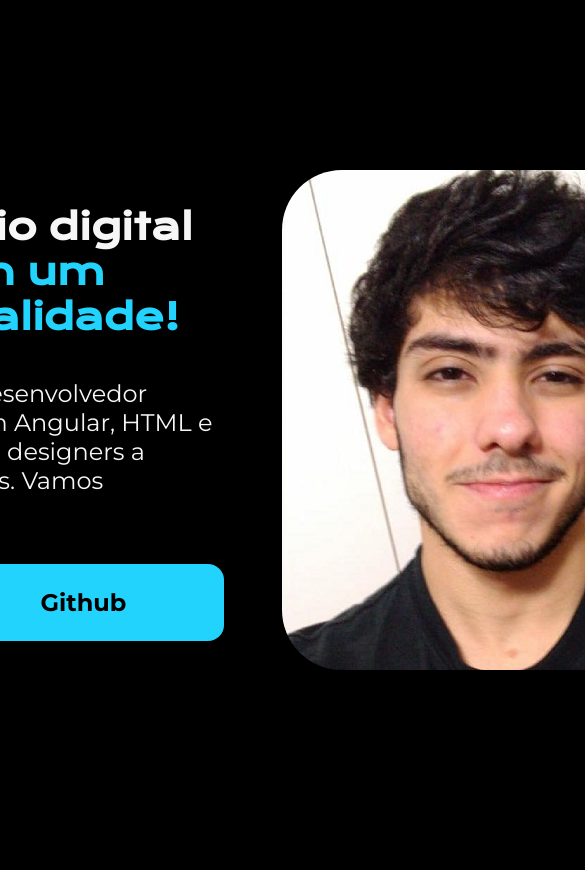
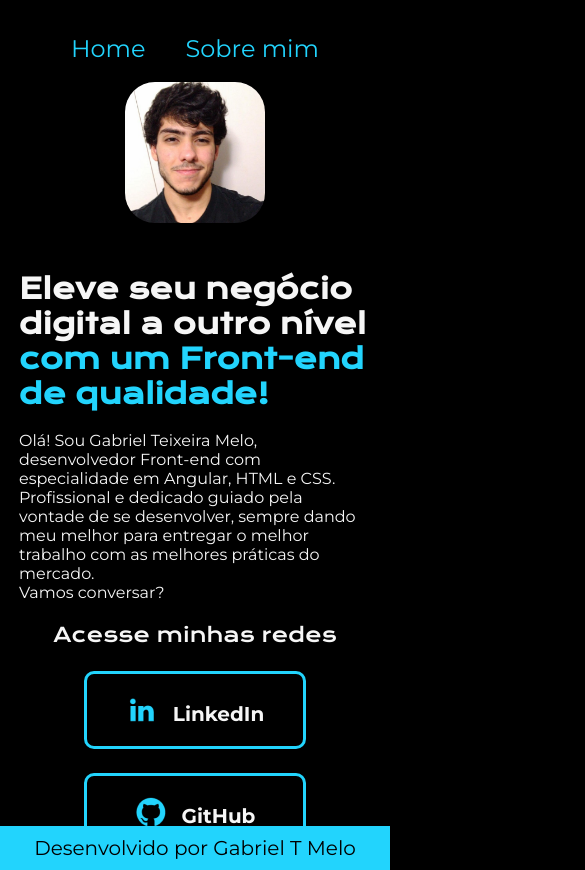
Before and after one commit to gabrieltm-dev/gabrieltm-dev, a plain HTML site: page index.html in a window 390 px wide. Shown: the top 870 px of the page, 585 px wide, since content can reach past the window. Before the commit the page ends 844 px from the top, so only its background shows below. Drawn offline with nearby package versions, Linux system fonts and the light colour scheme.

Commit message:
atualizando detalhes e responsividade

```diff
--- a/index.html
+++ b/index.html
@@ -1,16 +1,21 @@
 <!DOCTYPE html>
-<html lang="en">
+<html lang="pt-br">
 	<head>
 		<!-- Metadados -->
 		<meta charset="UTF-8" />
 		<meta name="viewport" content="width=device-width, initial-scale=1.0" />
 		<!-- Estilos -->
 		<link rel="stylesheet" href="style.css" />
-
+		<!-- Título -->
 		<title>Portfolio</title>
 	</head>
 	<body>
-    <header></header>
+		<header>
+			<nav class="indices">
+				<a href="index.html">Home</a>
+				<a href="sobreMim.html">Sobre mim</a>
+			</nav>
+		</header>
 		<main class="apresentacao">
 			<section class="conteudo">
 				<h1 class="titulo">
@@ -18,19 +23,40 @@
 					<strong class="strong-title">com um Front-end de qualidade!</strong>
 				</h1>
 				<p class="paragrafo">
-          Olá! Sou Gabriel Teixeira Melo, desenvolvedor Front-end com especialidade em
-          Angular, HTML e CSS. Ajudo pequenos negócios e designers a colocarem em
-          prática boas ideias. Vamos conversar?
+					Olá! Sou Gabriel Teixeira Melo, desenvolvedor Front-end com
+					especialidade em Angular, HTML e CSS. Profissional e dedicado guiado
+					pela vontade de se desenvolver, sempre dando meu melhor para entregar
+					o melhor trabalho com as melhores práticas do mercado.<br />
+					Vamos conversar?
 				</p>
-        <div class="grupo__links">
-            <a class="link" href="https://www.instagram.com/melogabrielteixeira">Instagram</a>
-            <a class="link" href="https://github.com/gabrieltm-dev">Github</a>
-        </div>
+				<section class="grupo__links">
+					<p class="text-links">
+						<strong class="bold-text">Acesse minhas redes</strong>
+					</p>
+					<a
+						class="link"
+						target="blank"
+						href="https://www.linkedin.com/in/gabrieltmdev/"
+					>
+						<img src="./images/Logo linkedin.png" />
+						LinkedIn
+					</a>
+					<a
+						class="link"
+						target="blank"
+						href="https://www.github.com/gabrieltm-dev/"
+					>
+						<img src="./images/Logo Github.png" />
+						GitHub
+					</a>
+				</section>
 			</section>
 			<section class="imagem">
-        <img src="foto_pessoal.jpg" alt="minha foto de perfil" />
+				<img src="images/foto_pessoal.jpg" alt="minha foto de perfil" />
 			</section>
 		</main>
-    <footer></footer>
+		<footer>
+			<p class="rodape">Desenvolvido por Gabriel T Melo</p>
+		</footer>
 	</body>
 </html>
--- a/style.css
+++ b/style.css
@@ -1,67 +1,155 @@
-@import url('https://fonts.googleapis.com/css2?family=Krona+One&family=Montserrat:ital,wght@0,100..900;1,100..900&display=swap');
+/* Atributos globais */
 
-*{
-    margin: 0;
-    padding: 0;
+@import url("https://fonts.googleapis.com/css2?family=Krona+One&family=Montserrat:ital,wght@0,100..900;1,100..900&display=swap");
+
+:root {
+	--fonte-secundaria: "Montserrat", sans-serif;
+	--fonte-principal: "Krona One", sans-serif;
+	--cor-terciaria: #22d4fd;
+	--cor-secundaria: #f6f6f6;
+	--cor-primaria: #000000;
+	--cor-hover: #272727;
 }
 
-body{
-    min-height: 100vh;
-    background-color: black;
-    box-sizing: border-box;
-    color: #F6F6F6;
-    display: flex;
-    align-items: center;
-    justify-content: center;
+* {
+	margin: 0;
+	padding: 0;
 }
 
-.apresentacao{
-    display: flex;
-    align-items: center;
-    justify-content: space-between;
-    gap: 58px;
+body {
+    min-height: 100vh;
+	background-color: var(--cor-primaria);
+	color: var(--cor-secundaria);
+    position: relative;
 }
 
-.conteudo{
-    width: 615px;
-    display: flex;
-    flex-direction: column;
-    gap: 40px;
+/* Menu superior */
+
+.indices {
+	display: flex;
+	gap: 2.5em;
+    padding: 3% 0 0 19%;
 }
 
-.titulo{
-    font-size: 36px;
-    font-family: 'Krona One', sans-serif;
+.indices a {
+	font-size: 1.5rem;
+	text-decoration: none;
+	font-family: var(--fonte-secundaria);
+	font-weight: 400;
+	color: #22d4fd;
 }
 
-.paragrafo{
-    font-size: 24px;
-    font-family: 'Montserrat', sans-serif;
+/* Conteudo Principal */
+
+.apresentacao {
+	display: flex;
+    padding: 2% 14% 5% 19%;
+	align-items: center;
+	gap: 3em;
 }
 
-.grupo__links{
-    display: flex;
-    align-items: center;
-    justify-content: space-between;
+.conteudo {
+	display: flex;
+	flex-direction: column;
+	gap: 20px;
 }
 
-.link{
-    background-color: #22D4FD;
-    width: 280px;
-    text-align: center;
-    border-radius: 16px;
-    font-size: 24px;
-    padding: 1.5rem 0;
-    text-decoration: none;
-    color: black;
-    font-family: 'Montserrat', sans-serif;
-    font-weight: bold;
+.titulo {
+	font-size: 1.75rem;
+	font-family: var(--fonte-principal);
 }
 
-.strong-title{
-    color: #22D4FD;
+.strong-title {
+	color: var(--cor-terciaria);
 }
 
-.imagem img{
-    border-radius: 60px;
+.paragrafo {
+	font-size: 1rem;
+	font-family: var(--fonte-secundaria);
 }
+
+.grupo__links {
+	display: flex;
+	flex-direction: column;
+	align-items: center;
+	gap: 1.5em;
+}
+
+.text-links {
+	width: 22em;
+	text-align: center;
+}
+
+.bold-text {
+	font-size: 1.25rem;
+	font-family: var(--fonte-principal);
+	font-weight: 400;
+}
+
+.link {
+	font-size: 1.25rem;
+	text-decoration: none;
+	font-family: var(--fonte-secundaria);
+	font-weight: bold;
+	color: var(--cor-secundaria);
+	display: flex;
+	align-items: end;
+	justify-content: center;
+	gap: 0.75em;
+	width: 50%;
+	border: 0.175em solid var(--cor-terciaria);
+	border-radius: 0.5em;
+	padding: 1em 1em;
+}
+
+.link:hover {
+	background-color: var(--cor-hover);
+	color: var(--cor-terciaria);
+}
+
+.imagem {
+	user-select: none;
+    display: flex;
+    width: 80%;
+}
+
+.imagem img {
+	border-radius: 30px;
+}
+
+/* Rodapé */
+
+.rodape {
+	background-color: var(--cor-terciaria);
+	color: var(--cor-primaria);
+	font-size: 1.25rem;
+    font-weight: 400;
+	font-family: var(--fonte-secundaria);
+	text-align: center;
+    position: absolute;
+    width: 100%;
+    bottom: 0;
+    left: 0;
+    padding: 10px 0;
+}
+
+@media(max-width: 1200px){
+    .apresentacao{
+        flex-direction: column-reverse;
+        padding: 5%;
+    }
+
+    .imagem img{
+        width: 50%;
+    }
+
+    .imagem{
+        justify-content: center;
+    }
+
+    .indices{
+        padding: 4vh 0 0 0;
+        justify-content: center;
+        width: 100vw;
+    }
+}
--- a/teste.css
+++ /dev/null
@@ -1,11 +0,0 @@
-*{
-    margin: 0;
-    padding: 0;
-}
-
-.flexbox-user{
-    display: flex;
-    gap: 100px;
-    flex-direction: row;
-    justify-content: center;
-}
```
Also changed, not shown: sobreMim.html (added, +45 -0 lines), teste.html (deleted, +0 -15 lines), images/Logo Github.png (added), images/Logo linkedin.png (added), images/foto_pessoal.jpg (renamed from foto_pessoal.jpg). Lines whose indentation alone changed are shown as unchanged.
